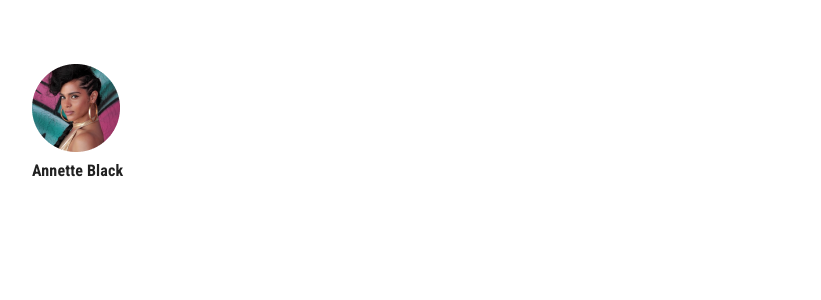
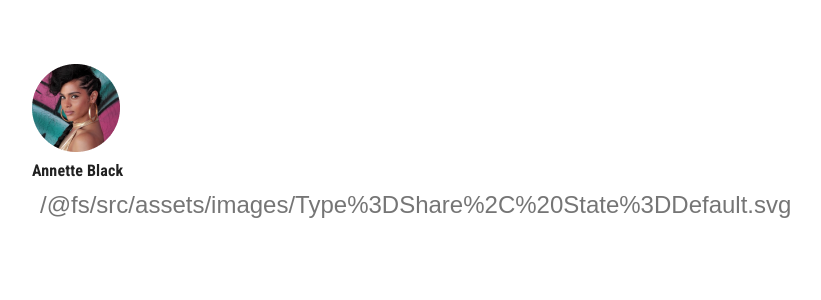
Before and after one commit to boiOctave/hngsocialtree, a React (Create React App) app: page / in a window 1280 px wide. Shown: the top 300 px of the page, without its empty margins (32-853 px from the left). Built offline with nearby package versions, Linux system fonts and the light colour scheme; a web font is replaced by a local one.

Commit message:
created share button

```diff
--- /dev/null
+++ b/src/components/Header/ShareButton.js
@@ -0,0 +1,9 @@
+import { IconButton } from '@mui/material';
+import React from 'react';
+import share from '../../assets/images/Type=Share, State=Default.svg';
+
+const ShareButton = () => {
+    return <IconButton aria-label='delete'>{share}</IconButton>;
+};
+
+export default ShareButton;
--- a/src/components/Header/index.js
+++ b/src/components/Header/index.js
@@ -1,8 +1,15 @@
+import { Box } from '@mui/material';
 import React from 'react';
 import ProfileImage from './ProfileImage';
+import ShareButton from './ShareButton';
 
 const Header = () => {
-    return <ProfileImage name={'Annette Black'} />;
+    return (
+        <Box>
+            <ProfileImage name={'Annette Black'} />
+            <ShareButton />
+        </Box>
+    );
 };
 
 export default Header;
```
Also changed, not shown: src/assets/images/Type=Share, State=Default.svg (added).
